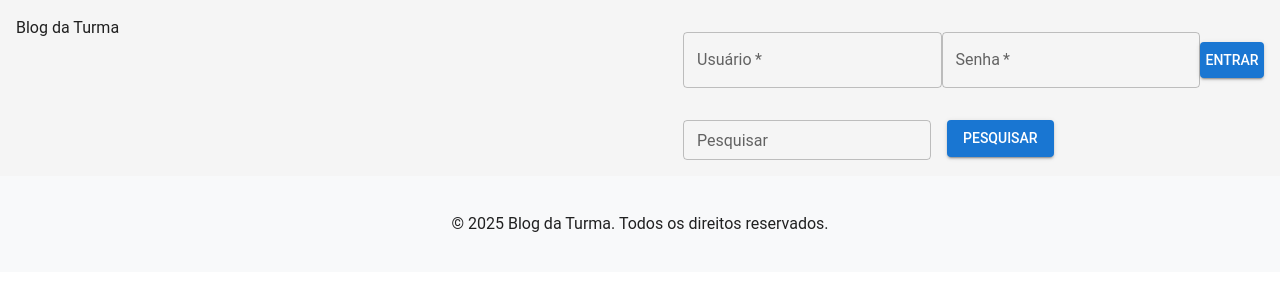
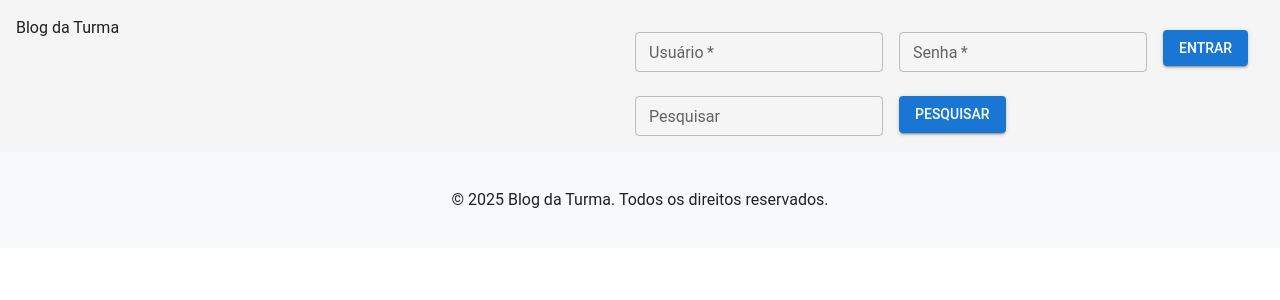
Before and after one commit to abaaklini/techchallenge3, a React (Vite) app: page /read in a window 1280 px wide. Shown: the top 300 px of the page. Built offline with nearby package versions, Linux system fonts and the light colour scheme.

Commit message:
feat: improve LoginForm layout and styling for better user experience

```diff
--- a/src/componentes/Cabecalho/index.tsx
+++ b/src/componentes/Cabecalho/index.tsx
@@ -5,28 +5,29 @@ const isLoggedIn = false; // Simulação de estado de login
 
 const LoginForm = () => {
     return (
-        <Box sx={{ display: 'flex', flexDirection: 'column', alignItems: 'center' }}>
-            <Box component={'form'} sx={{ display: 'flex', alignItems: 'center' }}>
+        <Box sx={{ display: 'flex', flexDirection: 'column', alignItems: 'stretch' }}>
+            <Box component={'form'} sx={{ display: 'flex', flexDirection: 'row', alignItems: 'center' }}>
                 <TextField
                     label="Usuário"
                     variant="outlined"
                     required
-                    fullWidth
                     margin="normal"
-                    sx={{ marginBottom: 2 }}
+                    size="small"
+                    sx={{ marginRight: 2 }}
                 />
                 <TextField
                     label="Senha"
                     variant="outlined"
                     type="password"
                     required
-                    fullWidth
                     margin="normal"
-                    sx={{ marginBottom: 2 }}
+                    size="small"
+                    sx={{ marginRight: 2 }}
                 />
                 <Button
                     variant="contained"
                     color="primary"
+                    sx={{ marginRight: 2 }}
                     type="submit">
                     Entrar
                 </Button>
```
